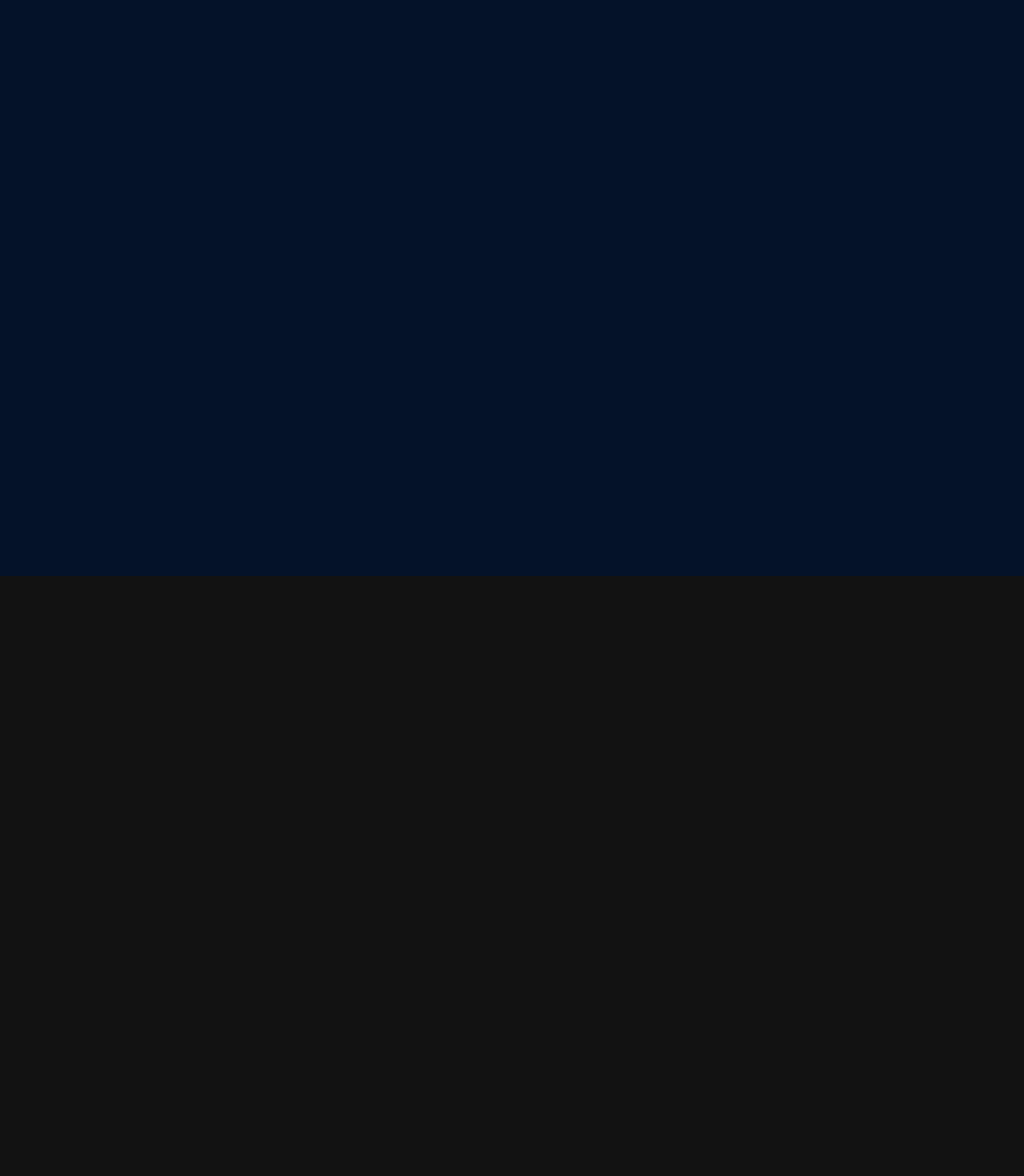
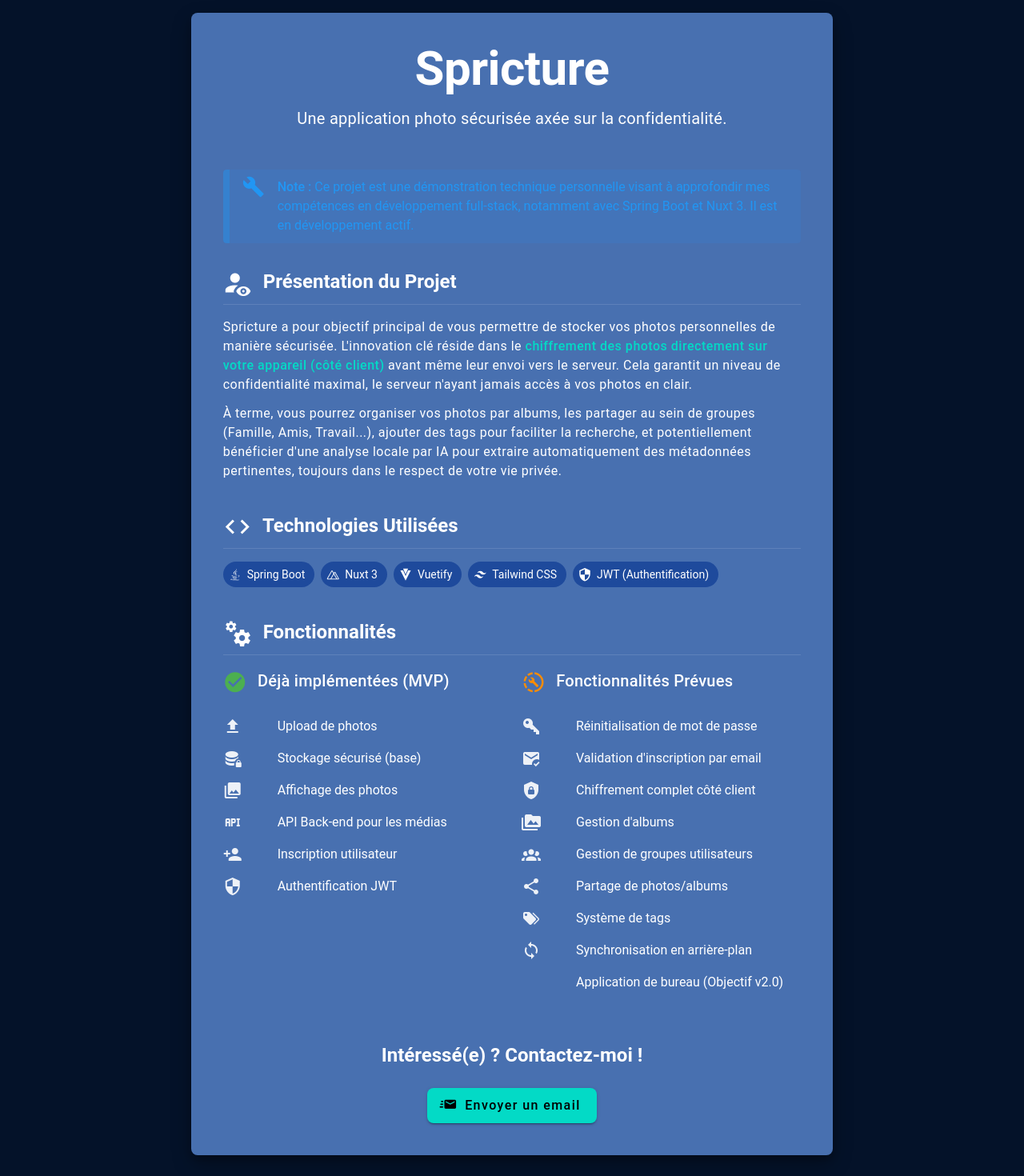
Before and after one commit to erwan-legoff/photone, a Nuxt app: page / in a window 1280 px wide. Shown: the part 80-1550 px from the top of the page at 80% size. Before the commit the page ends 800 px from the top, so only its background shows below. Built offline with nearby package versions, Linux system fonts and the light colour scheme.

Commit message:
a landing page

```diff
--- a/app/pages/index.vue
+++ b/app/pages/index.vue
@@ -1,3 +1,156 @@
 <template>
+    <v-container fluid class="pa-8 min-h-screen">
+        <v-row justify="center">
+            <v-col cols="12" md="10" lg="8">
+                <v-card class="pa-6 pa-md-10 rounded-lg shadow-lg">
+                    <div class="text-center mb-12">
+                        <h1 class="text-h3 text-md-h2 font-weight-bold mb-4">
+                            Spricture
+                        </h1>
+                        <p class="text-h6 font-weight-regular">
+                            Une application photo sécurisée axée sur la confidentialité.
+                        </p>
+                    </div>
 
+                    <v-alert type="info" variant="tonal" border="start" density="compact" class="mb-8 rounded"
+                        icon="mdi-wrench">
+                        <span class="font-weight-medium">Note :</span> Ce projet est une démonstration technique
+                        personnelle visant à approfondir mes compétences en développement full-stack, notamment avec
+                        Spring Boot et Nuxt 3. Il est en développement actif.
+                    </v-alert>
+
+                    <section class="mb-10">
+                        <h2 class="text-h5 font-weight-semibold mb-4 border-b pb-2">
+                            <v-icon start icon="mdi-account-eye"></v-icon>
+                            Présentation du Projet
+                        </h2>
+                        <p class="text-body-1 leading-relaxed">
+                            Spricture a pour objectif principal de vous permettre de stocker vos photos personnelles de
+                            manière sécurisée. L'innovation clé réside dans le <strong
+                                class="font-weight-medium text-secondary">chiffrement des photos directement sur votre
+                                appareil (côté client)</strong> avant même leur envoi vers le serveur. Cela garantit un
+                            niveau de confidentialité maximal, le serveur n'ayant jamais accès à vos photos en clair.
+                        </p>
+                        <p class="text-body-1 mt-3 leading-relaxed">
+                            À terme, vous pourrez organiser vos photos par albums, les partager au sein de groupes
+                            (Famille, Amis, Travail...), ajouter des tags pour faciliter la recherche, et
+                            potentiellement bénéficier d'une analyse locale par IA pour extraire automatiquement des
+                            métadonnées pertinentes, toujours dans le respect de votre vie privée.
+                        </p>
+                    </section>
+
+                    <section class="mb-10">
+                        <h2 class="text-h5 font-weight-semibold mb-4 border-b pb-2">
+                            <v-icon start icon="mdi-code-tags"></v-icon>
+                            Technologies Utilisées
+                        </h2>
+                        <div class="d-flex flex-wrap ga-2">
+                            <v-chip color="primary" variant="flat" prepend-icon="mdi-language-java">Spring Boot</v-chip>
+                            <v-chip color="primary" variant="flat" prepend-icon="mdi-nuxt">Nuxt 3</v-chip>
+                            <v-chip color="primary" variant="flat" prepend-icon="mdi-vuetify">Vuetify</v-chip>
+                            <v-chip color="primary" variant="flat" prepend-icon="mdi-tailwind">Tailwind CSS</v-chip>
+                            <v-chip color="primary" variant="flat" prepend-icon="mdi-security">JWT
+                                (Authentification)</v-chip>
+                        </div>
+                    </section>
+
+                    <section class="mb-10">
+                        <h2 class="text-h5 font-weight-semibold mb-4 border-b pb-2">
+                            <v-icon start icon="mdi-cogs"></v-icon>
+                            Fonctionnalités
+                        </h2>
+                        <v-row>
+                            <v-col cols="12" md="6">
+                                <h3 class="text-h6 font-weight-medium mb-3">
+                                    <v-icon start icon="mdi-check-circle" color="success"></v-icon>
+                                    Déjà implémentées (MVP)
+                                </h3>
+                                <v-list density="compact" class="bg-transparent">
+                                    <v-list-item prepend-icon="mdi-upload">Upload de photos</v-list-item>
+                                    <v-list-item prepend-icon="mdi-database-lock">Stockage sécurisé (base)</v-list-item>
+                                    <v-list-item prepend-icon="mdi-image-multiple">Affichage des photos</v-list-item>
+                                    <v-list-item prepend-icon="mdi-api">API Back-end pour les médias</v-list-item>
+                                    <v-list-item prepend-icon="mdi-account-plus">Inscription utilisateur</v-list-item>
+                                    <v-list-item prepend-icon="mdi-security">Authentification JWT</v-list-item>
+                                </v-list>
+                            </v-col>
+
+                            <v-col cols="12" md="6">
+                                <h3 class="text-h6 font-weight-medium mb-3">
+                                    <v-icon start icon="mdi-progress-wrench" color="warning"></v-icon>
+                                    Fonctionnalités Prévues
+                                </h3>
+                                <v-list density="compact" class="bg-transparent">
+                                    <v-list-item prepend-icon="mdi-key-variant">Réinitialisation de mot de
+                                        passe</v-list-item>
+                                    <v-list-item prepend-icon="mdi-email-check">Validation d'inscription par
+                                        email</v-list-item>
+                                    <v-list-item prepend-icon="mdi-shield-lock">Chiffrement complet côté
+                                        client</v-list-item>
+                                    <v-list-item prepend-icon="mdi-folder-multiple-image">Gestion d'albums</v-list-item>
+                                    <v-list-item prepend-icon="mdi-account-group">Gestion de groupes
+                                        utilisateurs</v-list-item>
+                                    <v-list-item prepend-icon="mdi-share-variant">Partage de photos/albums</v-list-item>
+                                    <v-list-item prepend-icon="mdi-tag-multiple">Système de tags</v-list-item>
+                                    <v-list-item prepend-icon="mdi-sync">Synchronisation en arrière-plan</v-list-item>
+                                    <v-list-item prepend-icon="mdi-desktop-mac-dashboard">Application de bureau
+                                        (Objectif v2.0)</v-list-item>
+                                </v-list>
+                            </v-col>
+                        </v-row>
+                    </section>
+
+                    <section class="text-center mt-12">
+                        <h2 class="text-h5 font-weight-semibold mb-6">
+                            Intéressé(e) ? Contactez-moi !
+                        </h2>
+                        <v-btn href="mailto:rw4nit0@gmail.com" color="secondary" size="large" rounded="lg"
+                            class="text-none" prepend-icon="mdi-email-fast">
+                            Envoyer un email
+                        </v-btn>
+                    </section>
+
+                </v-card>
+            </v-col>
+        </v-row>
+    </v-container>
 </template>
+
+<script setup>
+</script>
+
+<style scoped>
+.min-h-screen {
+    min-height: 100vh;
+}
+
+.v-card {
+    box-shadow: 0 10px 25px rgba(0, 0, 0, 0.3), 0 5px 10px rgba(0, 0, 0, 0.2);
+}
+
+.border-b {
+    border-bottom: 1px solid rgba(255, 255, 255, 0.2);
+}
+
+.v-list-item {
+    padding-left: 0 !important;
+}
+
+.v-list-item :deep(.v-list-item__prepend) .v-icon {
+    margin-inline-end: 12px !important;
+    opacity: 0.9;
+}
+
+.v-btn {
+    transition: all 0.3s ease;
+}
+
+.v-btn:hover {
+    transform: translateY(-2px);
+    box-shadow: 0 4px 15px rgba(3, 218, 198, 0.5);
+}
+
+.text-secondary {
+    color: rgb(var(--v-theme-secondary));
+}
+</style>
```
